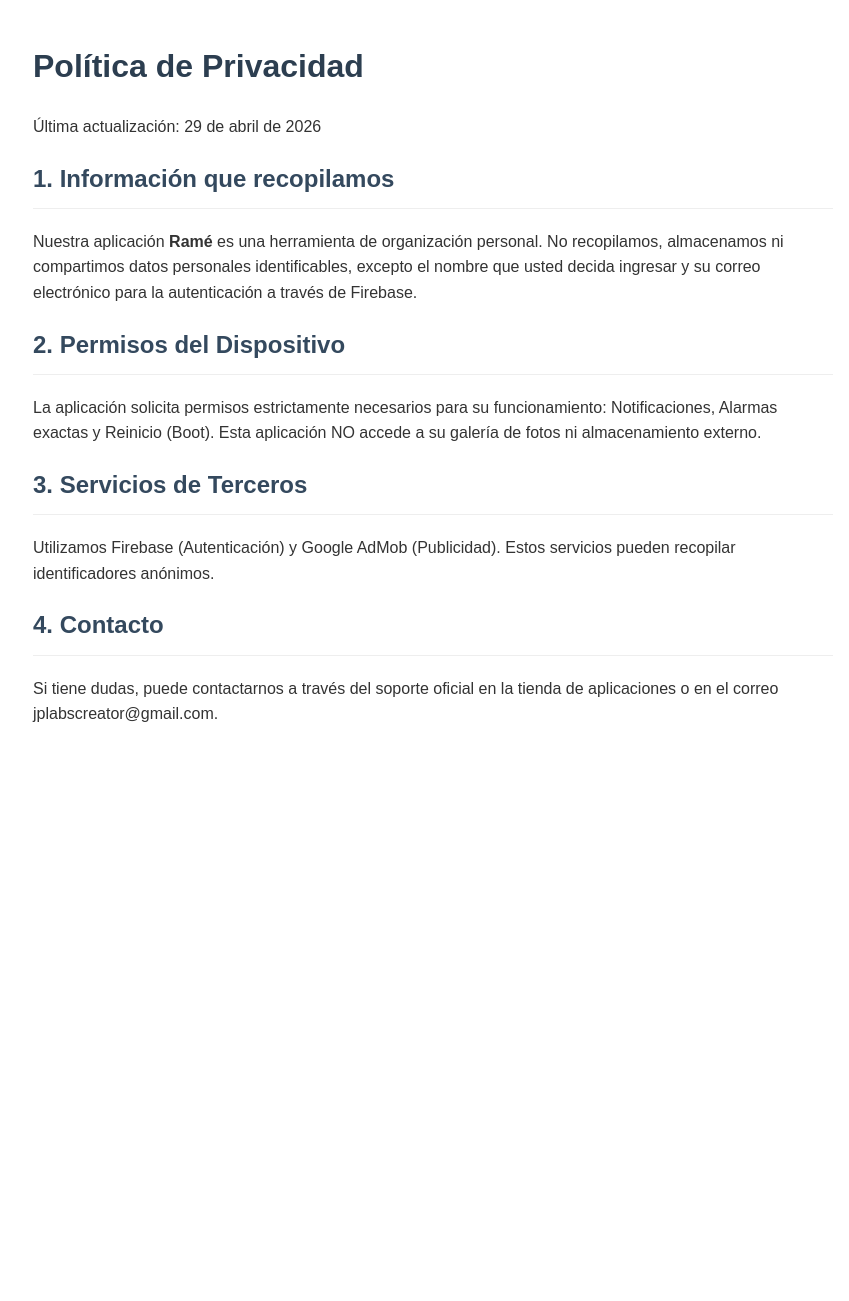
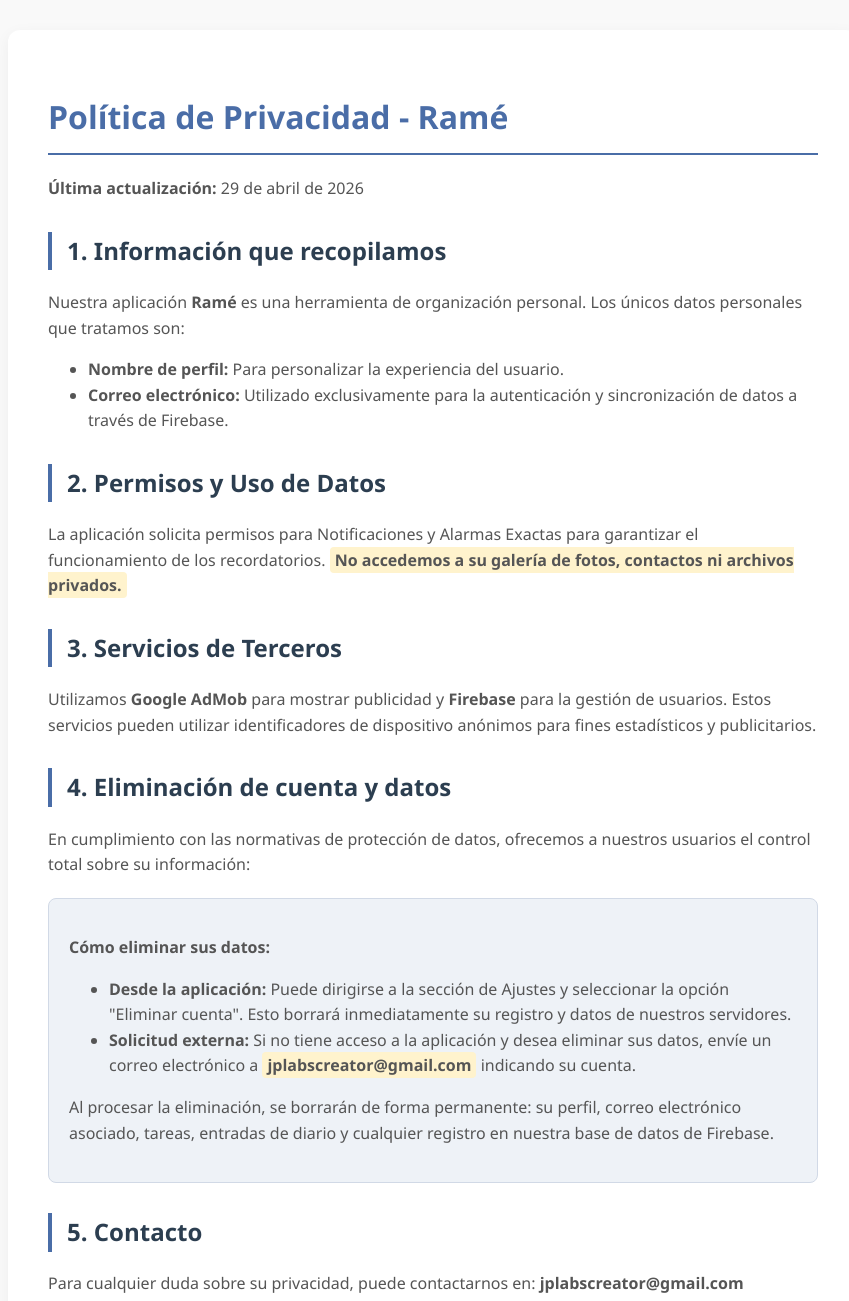
Before and after one commit to dannydiazrm-prog/privacy-policy-Ram-, a plain HTML site: page index.html in a window 1280 px wide. Shown: the whole page, without its empty margins (207-1056 px from the left). Before the commit the page ends 800 px from the top, so only its background shows below. Drawn offline with Linux system fonts and the light colour scheme.

Commit message:
Revise privacy policy and enhance layout
Updated the privacy policy to include data deletion information and improved styling.

```diff
--- a/index.html
+++ b/index.html
@@ -3,23 +3,49 @@
 <head>
     <meta charset="UTF-8">
     <meta name="viewport" content="width=device-width, initial-scale=1.0">
-    <title>Política de Privacidad - Ramé</title>
+    <title>Política de Privacidad y Eliminación de Datos - Ramé</title>
     <style>
-        body { font-family: sans-serif; line-height: 1.6; padding: 20px; max-width: 800px; margin: auto; color: #333; }
-        h1 { color: #2c3e50; }
-        h2 { color: #34495e; border-bottom: 1px solid #eee; padding-bottom: 10px; }
+        body { font-family: 'Segoe UI', Tahoma, Geneva, Verdana, sans-serif; line-height: 1.6; padding: 30px; max-width: 850px; margin: auto; color: #333; background-color: #f9f9f9; }
+        .container { background: white; padding: 40px; border-radius: 12px; box-shadow: 0 4px 15px rgba(0,0,0,0.05); }
+        h1 { color: #4a6da7; border-bottom: 2px solid #4a6da7; padding-bottom: 10px; }
+        h2 { color: #2c3e50; margin-top: 30px; border-left: 4px solid #4a6da7; padding-left: 15px; }
+        p, li { font-size: 16px; color: #555; }
+        .highlight { background-color: #fff3cd; padding: 2px 5px; border-radius: 4px; font-weight: bold; }
+        .contact-box { background: #eef2f7; padding: 20px; border-radius: 8px; margin-top: 20px; border: 1px solid #d1d9e6; }
     </style>
 </head>
 <body>
-    <h1>Política de Privacidad</h1>
-    <p>Última actualización: 29 de abril de 2026</p>
-    <h2>1. Información que recopilamos</h2>
-    <p>Nuestra aplicación <strong>Ramé</strong> es una herramienta de organización personal. No recopilamos, almacenamos ni compartimos datos personales identificables, excepto el nombre que usted decida ingresar y su correo electrónico para la autenticación a través de Firebase.</p>
-    <h2>2. Permisos del Dispositivo</h2>
-    <p>La aplicación solicita permisos estrictamente necesarios para su funcionamiento: Notificaciones, Alarmas exactas y Reinicio (Boot). Esta aplicación NO accede a su galería de fotos ni almacenamiento externo.</p>
-    <h2>3. Servicios de Terceros</h2>
-    <p>Utilizamos Firebase (Autenticación) y Google AdMob (Publicidad). Estos servicios pueden recopilar identificadores anónimos.</p>
-    <h2>4. Contacto</h2>
-    <p>Si tiene dudas, puede contactarnos a través del soporte oficial en la tienda de aplicaciones o en el correo jplabscreator@gmail.com.</p>
+    <div class="container">
+        <h1>Política de Privacidad - Ramé</h1>
+        <p><strong>Última actualización:</strong> 29 de abril de 2026</p>
+
+        <h2>1. Información que recopilamos</h2>
+        <p>Nuestra aplicación <strong>Ramé</strong> es una herramienta de organización personal. Los únicos datos personales que tratamos son:</p>
+        <ul>
+            <li><strong>Nombre de perfil:</strong> Para personalizar la experiencia del usuario.</li>
+            <li><strong>Correo electrónico:</strong> Utilizado exclusivamente para la autenticación y sincronización de datos a través de Firebase.</li>
+        </ul>
+
+        <h2>2. Permisos y Uso de Datos</h2>
+        <p>La aplicación solicita permisos para Notificaciones y Alarmas Exactas para garantizar el funcionamiento de los recordatorios. <span class="highlight">No accedemos a su galería de fotos, contactos ni archivos privados.</span></p>
+
+        <h2>3. Servicios de Terceros</h2>
+        <p>Utilizamos <strong>Google AdMob</strong> para mostrar publicidad y <strong>Firebase</strong> para la gestión de usuarios. Estos servicios pueden utilizar identificadores de dispositivo anónimos para fines estadísticos y publicitarios.</p>
+
+        <h2 id="borrado">4. Eliminación de cuenta y datos</h2>
+        <p>En cumplimiento con las normativas de protección de datos, ofrecemos a nuestros usuarios el control total sobre su información:</p>
+
+        <div class="contact-box">
+            <p><strong>Cómo eliminar sus datos:</strong></p>
+            <ul>
+                <li><strong>Desde la aplicación:</strong> Puede dirigirse a la sección de Ajustes y seleccionar la opción "Eliminar cuenta". Esto borrará inmediatamente su registro y datos de nuestros servidores.</li>
+                <li><strong>Solicitud externa:</strong> Si no tiene acceso a la aplicación y desea eliminar sus datos, envíe un correo electrónico a <span class="highlight">jplabscreator@gmail.com</span> indicando su cuenta.</li>
+            </ul>
+            <p>Al procesar la eliminación, se borrarán de forma permanente: su perfil, correo electrónico asociado, tareas, entradas de diario y cualquier registro en nuestra base de datos de Firebase.</p>
+        </div>
+
+        <h2>5. Contacto</h2>
+        <p>Para cualquier duda sobre su privacidad, puede contactarnos en: <strong>jplabscreator@gmail.com</strong></p>
+    </div>
 </body>
 </html>
```
